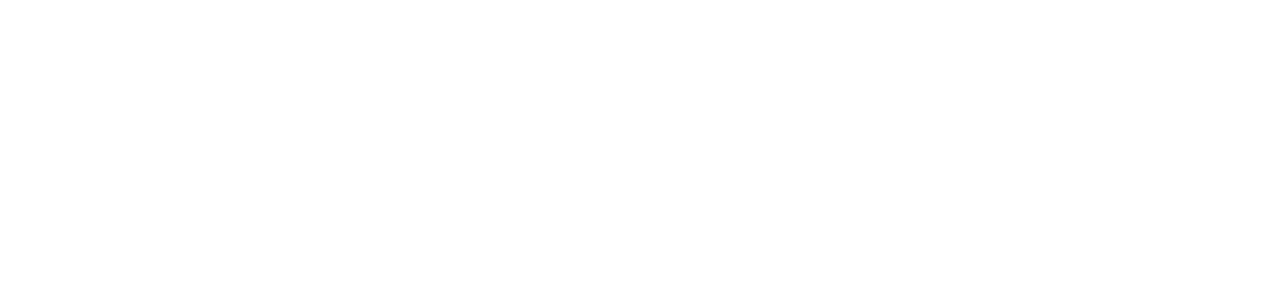
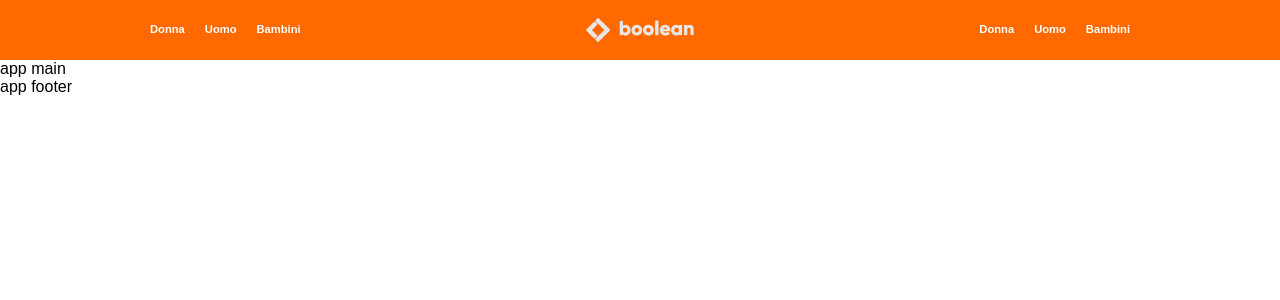
Before and after one commit to LorenzoRossini01/vite-boolando, a Vue app: page / in a window 1280 px wide. Shown: the top 300 px of the page. Built offline with nearby package versions, Linux system fonts and the light colour scheme.

Commit message:
feat: add header component

```diff
--- a/src/App.vue
+++ b/src/App.vue
@@ -1,14 +1,21 @@
 <script>
+import AppHeader from "./components/AppHeader.vue";
+import AppMain from "./components/AppMain.vue";
+import AppFooter from "./components/AppFooter.vue";
 export default {
   data() {
     return {};
   },
 
-  components: {},
+  components: { AppHeader, AppMain, AppFooter },
 };
 </script>
 
-<template></template>
+<template>
+  <app-header></app-header>
+  <app-main></app-main>
+  <app-footer></app-footer>
+</template>
 
 <style lang="scss">
 @use "./styles/general.scss";
--- /dev/null
+++ b/src/components/AppFooter.vue
@@ -0,0 +1,13 @@
+<script>
+export default {
+  data() {
+    return {};
+  },
+};
+</script>
+
+<template>
+  <footer>app footer</footer>
+</template>
+
+<style lang="scss" scoped></style>
--- /dev/null
+++ b/src/components/AppHeader.vue
@@ -0,0 +1,62 @@
+<script>
+export default {
+  data() {
+    return {
+      navList: ["Donna", "Uomo", "Bambini"],
+    };
+  },
+};
+</script>
+
+<template>
+  <header>
+    <div class="container">
+      <nav>
+        <ul>
+          <li v-for="navItem in navList">{{ navItem }}</li>
+        </ul>
+      </nav>
+
+      <div>
+        <img src="../assets/img/boolean-logo.png" alt="" />
+      </div>
+
+      <nav>
+        <ul>
+          <li v-for="navItem in navList">{{ navItem }}</li>
+        </ul>
+      </nav>
+    </div>
+  </header>
+</template>
+
+<style lang="scss" scoped>
+header {
+  background-color: #ff6900;
+  height: 60px;
+  font-size: 0.7rem;
+  font-weight: 700;
+  color: white;
+
+  .container {
+    display: flex;
+    align-items: center;
+    justify-content: space-between;
+  }
+
+  ul {
+    line-height: 100%;
+    vertical-align: middle;
+  }
+
+  li {
+    display: inline-block;
+    margin: 0 10px;
+  }
+
+  div {
+    height: 100%;
+    padding: 9px 0;
+  }
+}
+</style>
--- /dev/null
+++ b/src/components/AppMain.vue
@@ -0,0 +1,13 @@
+<script>
+export default {
+  data() {
+    return {};
+  },
+};
+</script>
+
+<template>
+  <main>app main</main>
+</template>
+
+<style lang="scss" scoped></style>
--- a/src/styles/general.scss
+++ b/src/styles/general.scss
@@ -1,2 +1,26 @@
 @use "./partials/mixins" as *;
 @use "./partials/variables" as *;
+
+* {
+  margin: 0;
+  padding: 0;
+  box-sizing: border-box;
+}
+
+body {
+  font-family: Arial, Helvetica, sans-serif;
+}
+
+ul {
+  list-style: none;
+}
+
+.container {
+  max-width: 1000px;
+  margin: auto;
+}
+
+img {
+  height: 100%;
+  display: block;
+}
```
